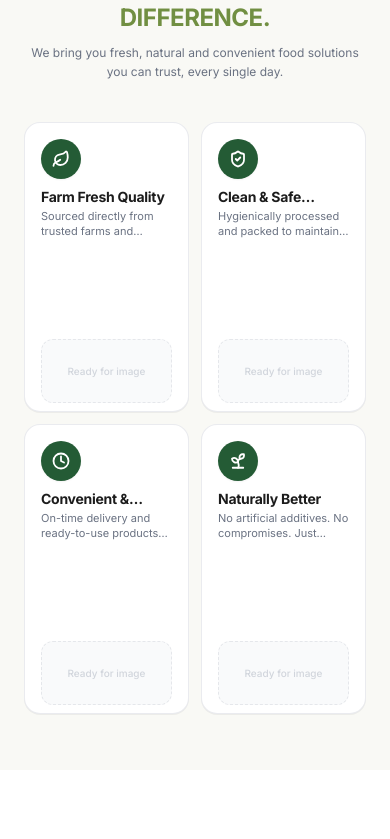
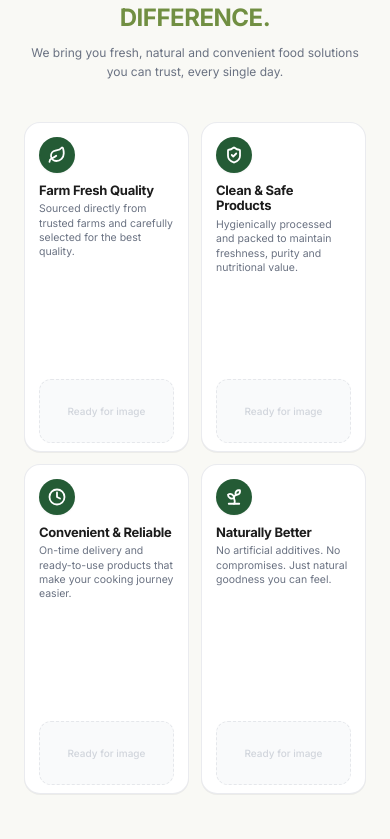
Before and after one commit to akhilgreenbaskettcr-byte/green-basket-web, a Next.js app: page / in a window 390 px wide. Shown: the part 1381-2220 px from the top of the page. Built offline with nearby package versions, Linux system fonts and the light colour scheme; no server answers; the database is empty.

Commit message:
fix: remove line-clamp on mobile Why Choose Us cards for complete text visibility

```diff
--- a/components/home/WhyGreenBasket.tsx
+++ b/components/home/WhyGreenBasket.tsx
@@ -88,20 +88,20 @@ export function WhyGreenBasket({ settings = {} }: WhyGreenBasketProps) {
             return (
               <div
                 key={card.id}
-                className="bg-white rounded-2xl sm:rounded-3xl border border-gray-200/80 shadow-2xs hover:shadow-md transition-all duration-300 flex flex-col justify-between overflow-hidden p-4 sm:p-7 pb-0 sm:pb-0 min-h-[290px] sm:min-h-[440px] group"
+                className="bg-white rounded-2xl sm:rounded-3xl border border-gray-200/80 shadow-2xs hover:shadow-md transition-all duration-300 flex flex-col justify-between overflow-hidden p-3.5 sm:p-6 lg:p-7 pb-0 sm:pb-0 lg:pb-0 min-h-[330px] sm:min-h-[440px] group"
               >
                 {/* Top Content */}
                 <div className="space-y-2.5 sm:space-y-4">
                   {/* Dark Green circular icon badge */}
-                  <div className="w-10 h-10 sm:w-14 sm:h-14 rounded-full bg-[#245B35] text-white flex items-center justify-center group-hover:scale-105 transition-transform duration-300 shadow-xs">
+                  <div className="w-9 h-9 sm:w-13 sm:h-13 rounded-full bg-[#245B35] text-white flex items-center justify-center group-hover:scale-105 transition-transform duration-300 shadow-xs">
                     <Icon className="w-4.5 h-4.5 sm:w-6 sm:h-6" strokeWidth={2.4} />
                   </div>
 
                   <div>
-                    <h3 className="font-bold sm:font-extrabold text-[#141414] text-sm sm:text-xl leading-snug mb-1 sm:mb-2 line-clamp-1 sm:line-clamp-none">
+                    <h3 className="font-bold sm:font-extrabold text-[#141414] text-[13px] sm:text-lg md:text-xl leading-tight sm:leading-snug mb-1 sm:mb-2">
                       {card.title}
                     </h3>
-                    <p className="text-gray-500 text-[11px] sm:text-sm leading-snug sm:leading-relaxed line-clamp-2 sm:line-clamp-none">
+                    <p className="text-gray-500 text-[10.5px] sm:text-xs md:text-sm leading-snug sm:leading-relaxed">
                       {card.description}
                     </p>
                   </div>
```
